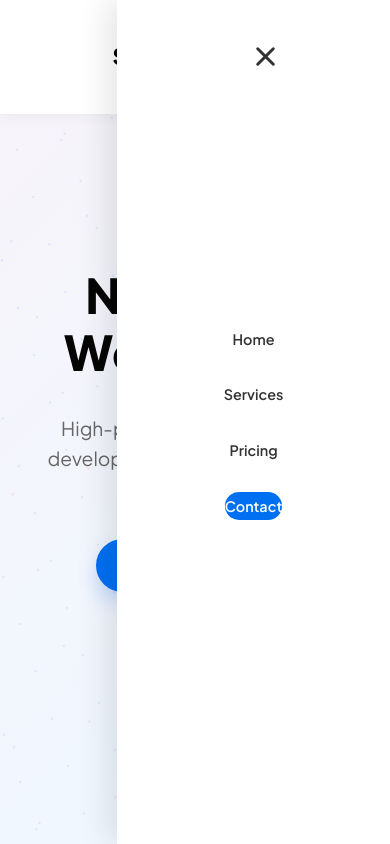
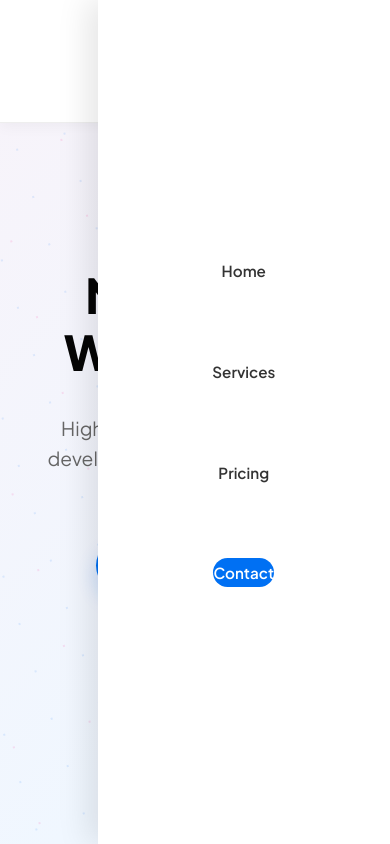
Before and after one commit to vishabh76-png/portfolio-site, a website: page index.html in a window 390 px wide. Both pictures are taken after a click on the element 265 px from the left and 56 px from the top of the page. Shown: the top 844 px of the page. Drawn offline with nearby package versions, Linux system fonts and the light colour scheme.

Commit message:
Final professional navbar fix

```diff
--- a/index.html
+++ b/index.html
@@ -54,10 +54,10 @@
         </div>
 
         <ul class="nav-links" id="nav-menu">
-            <li><a href="#home" onclick="toggleMenu()">Home</a></li>
-            <li><a href="#services" onclick="toggleMenu()">Services</a></li>
-            <li><a href="#pricing" onclick="toggleMenu()">Pricing</a></li>
-            <li><a href="#contact" class="nav-btn" onclick="toggleMenu()">Contact</a></li>
+            <li><a href="#home">Home</a></li>
+            <li><a href="#services">Services</a></li>
+            <li><a href="#pricing">Pricing</a></li>
+            <li><a href="#contact" class="nav-btn">Contact</a></li>
         </ul>
     </div>
 </nav>
--- a/style.css
+++ b/style.css
@@ -230,59 +230,68 @@ form button { background: var(--primary); color: white; padding: 1.2rem; border:
     font-weight: 800;
 }
 
-/* --- Desktop Styles --- */
+/* --- Global Navbar Style --- */
 .navbar {
     position: fixed;
     top: 0;
     width: 100%;
-    background: rgba(255, 255, 255, 0.95);
+    background: rgba(255, 255, 255, 0.98);
     backdrop-filter: blur(10px);
     z-index: 1000;
     box-shadow: 0 2px 15px rgba(0,0,0,0.05);
 }
 
 .nav-container {
-    max-width: 1200px;
+    max-width: 1300px; /* Limits how far they spread on big screens */
     margin: 0 auto;
     display: flex;
-    justify-content: space-between; /* Pushes logo left, links right */
+    justify-content: space-between; /* THE KEY: Pushes logo left, menu right */
     align-items: center;
-    padding: 15px 5%;
+    padding: 18px 5%; /* Adds the "slight" gap from the screen edges */
 }
 
 .logo {
-    font-size: 1.4rem;
+    font-size: 1.5rem;
     font-weight: 800;
     letter-spacing: -1px;
+    color: #000;
+    cursor: pointer;
 }
 
 .logo span { color: #0070f3; }
 
+/* --- Desktop Menu --- */
 .nav-links {
     display: flex;
+    list-style: none;
+    gap: 35px; /* Spacing between links */
     align-items: center;
-    list-style: none;
-    gap: 30px;
 }
 
 .nav-links a {
     text-decoration: none;
     color: #333;
     font-weight: 600;
-    font-size: 0.9rem;
+    font-size: 0.95rem;
+    transition: 0.3s ease;
+}
+
+.nav-links a:hover { color: #0070f3; }
+
+/* The Contact Button */
+.nav-btn {
+    background: #0070f3;
+    color: #fff !important;
+    padding: 10px 25px;
+    border-radius: 50px;
     transition: 0.3s;
 }
 
-.nav-btn {
-    background: #0070f3;
-    color: #fff !important;
-    padding: 10px 22px;
-    border-radius: 50px;
-}
+.nav-btn:hover { background: #0056b3; transform: translateY(-2px); }
 
-/* --- The Mobile Fix --- */
+/* --- Hamburger Icon (Hidden on Laptop) --- */
 .hamburger {
-    display: none; /* Hidden on desktop */
+    display: none;
     flex-direction: column;
     gap: 5px;
     cursor: pointer;
@@ -291,23 +300,28 @@ form button { background: var(--primary); color: white; padding: 1.2rem; border:
 .bar {
     width: 25px;
     height: 3px;
-    background-color: #333;
-    border-radius: 10px;
+    background: #333;
+    border-radius: 5px;
     transition: 0.3s;
 }
 
+/* --- MOBILE RESPONSIVE (The Big Fix) --- */
 @media (max-width: 768px) {
     .hamburger {
-        display: flex; /* Show on mobile */
-        z-index: 1001;
+        display: flex; /* Show hamburger on mobile */
     }
 
-    /* Transform horizontal links into a vertical side-drawer */
+    /* Puts gap between Logo and Hamburger */
+    .nav-container {
+        justify-content: space-between;
+    }
+
+    /* Mobile Side Menu */
     .nav-links {
         position: fixed;
-        right: -100%; /* Hidden off-screen */
+        right: -100%; /* Hide off-screen */
         top: 0;
-        width: 70%;
+        width: 75%;
         height: 100vh;
         background: #fff;
         flex-direction: column;
@@ -316,12 +330,15 @@ form button { background: var(--primary); color: white; padding: 1.2rem; border:
         transition: 0.5s cubic-bezier(0.23, 1, 0.32, 1);
     }
 
-    /* When menu is open */
     .nav-links.active {
-        right: 0;
+        right: 0; /* Slide in */
     }
 
-    /* Animation for the 'X' icon */
+    .nav-links li {
+        margin: 20px 0;
+    }
+
+    /* Animate Hamburger to X */
     .hamburger.active .bar:nth-child(1) { transform: translateY(8px) rotate(45deg); }
     .hamburger.active .bar:nth-child(2) { opacity: 0; }
     .hamburger.active .bar:nth-child(3) { transform: translateY(-8px) rotate(-45deg); }
```
